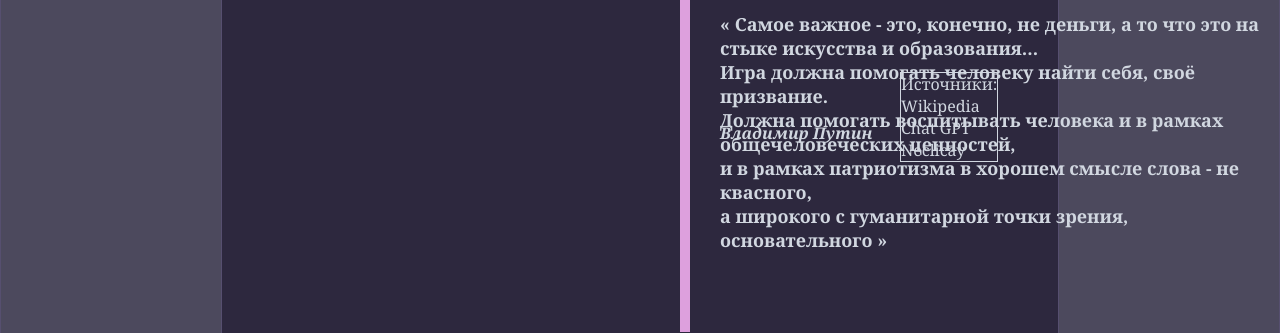
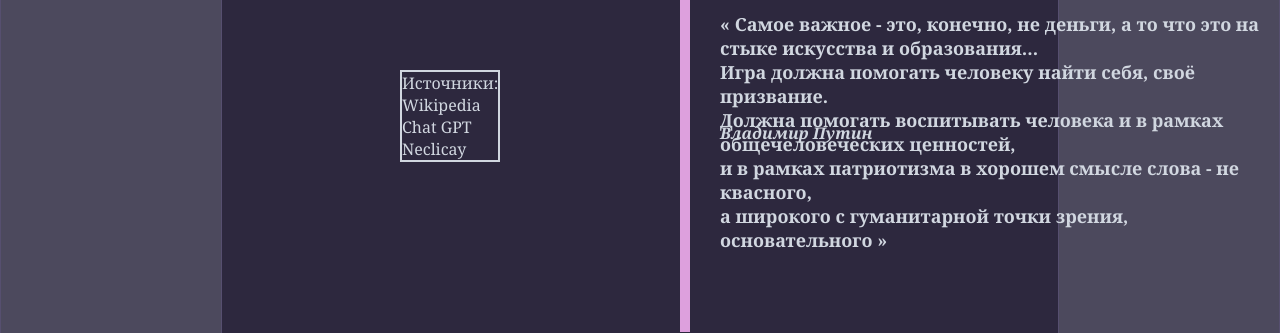
Before and after one commit to 9mione/cybersport, a plain HTML site: page index.html in a window 1280 px wide. Shown: the part 638-971 px from the top of the page. Drawn offline with Linux system fonts and the light colour scheme.

Commit message:
Update glavn.css

```diff
--- a/glavn.css
+++ b/glavn.css
@@ -50,7 +50,7 @@
 }
 footer{
     display: inline;
-    border: 1px solid #d1d7e0;
+    border: 2px solid #d1d7e0;
     position: absolute;
     bottom: 0;
     left: 900px;
@@ -145,3 +145,8 @@ body{
     left: 680px;
   top: 0;
 }
+#fot{
+    display: inline;
+    position: absolute;
+    left: 400px;
+}
```
